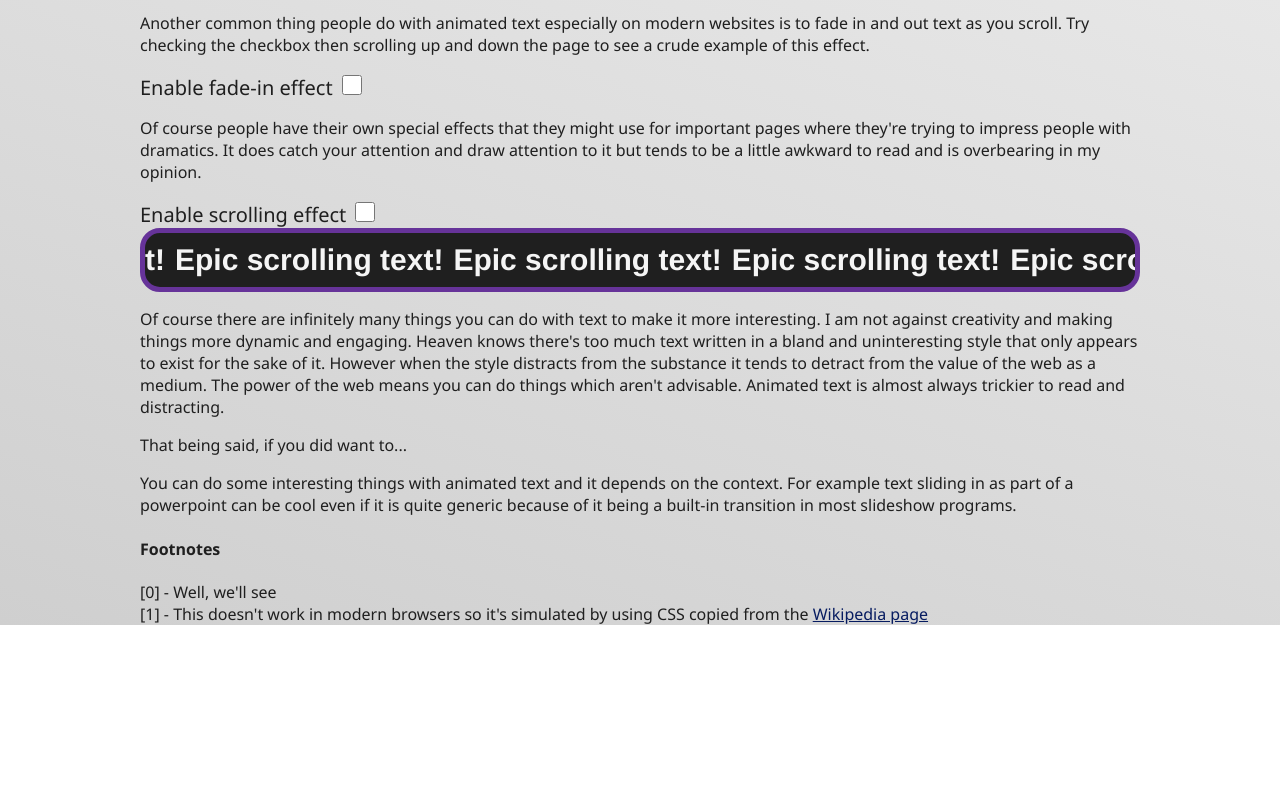
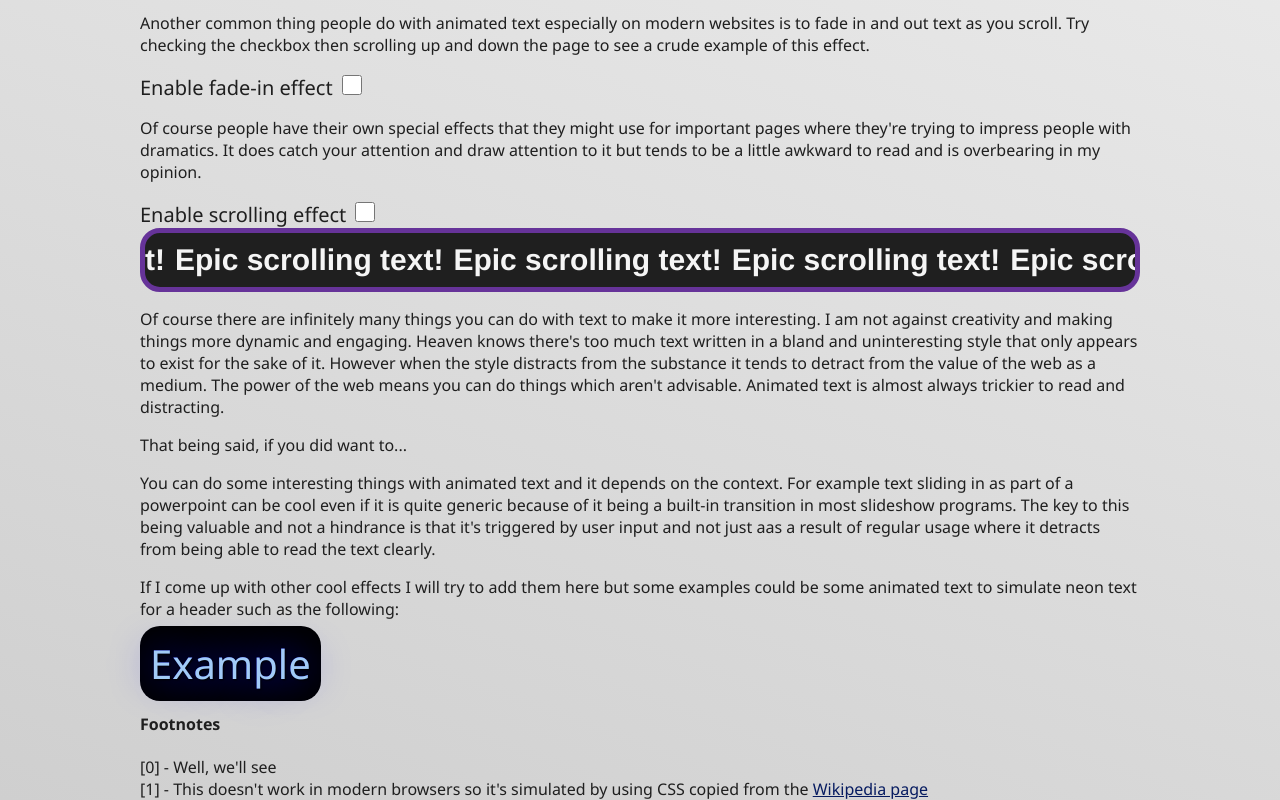
Before and after one commit to dubitabley/website, a SvelteKit app: page /posts/animated-text in a window 1280 px wide. Shown: the part 642-1442 px from the top of the page. Before the commit the page ends 1267 px from the top, so only its background shows below. Built offline with nearby package versions, Linux system fonts and the light colour scheme.

Commit message:
Add neon text to animated text post

```diff
--- /dev/null
+++ b/src/lib/components/post/text/neon-text.svelte
@@ -0,0 +1,48 @@
+<script lang="ts">
+    import type { Snippet } from "svelte";
+
+    type NeonTextProps = {
+        children: Snippet;
+    };
+
+    let { children }: NeonTextProps = $props();
+</script>
+
+<neon-text>
+    {@render children()}
+</neon-text>
+
+<style>
+    neon-text {
+        /*text-shadow:
+            1px 1px 2px black,
+            0px 0 1em blue,
+            150px 0 2em blue;*/
+        color: hsl(211 83% 80%);
+        font-size: 40px;
+        background-color: black;
+        border-radius: 20px;
+        padding: 10px;
+        animation-name: neon-scroll;
+        animation-timing-function: linear;
+        animation-duration: 1s;
+        animation-iteration-count: infinite;
+        animation-direction: alternate;
+    }
+
+    @keyframes neon-scroll {
+        from {
+            text-shadow:
+                1px 1px 2px black,
+                0px 0 1em blue,
+                0 0 2em blue;
+        }
+
+        to {
+            text-shadow:
+                1px 1px 2px black,
+                0px 0 1em blue,
+                0px 0 0em blue;
+        }
+    }
+</style>
--- a/src/routes/(app)/cool-sites/+page.svelte
+++ b/src/routes/(app)/cool-sites/+page.svelte
@@ -20,3 +20,8 @@
         developed.
     </p>
 </div>
+
+<div>
+    <a href="https://dbushell.com/">https://dbushell.com/</a>
+    <p>A cool person's cool website with cool words on cool things.</p>
+</div>
--- a/src/routes/(app)/posts/animated-text/+page.svelte
+++ b/src/routes/(app)/posts/animated-text/+page.svelte
@@ -1,6 +1,7 @@
 <script lang="ts">
     import Footnote from "$lib/components/post/footnote.svelte";
     import Post from "$lib/components/post/post.svelte";
+    import NeonText from "$lib/components/post/text/neon-text.svelte";
     import ScrollingText from "$lib/components/post/text/scrolling-text.svelte";
     import { EffectType } from "$lib/components/post/text/text-effect-types";
     import TextEffectWrapper from "$lib/components/post/text/text-effect-wrapper.svelte";
@@ -144,8 +145,20 @@
                 You can do some interesting things with animated text and it
                 depends on the context. For example text sliding in as part of a
                 powerpoint can be cool even if it is quite generic because of it
-                being a built-in transition in most slideshow programs.
+                being a built-in transition in most slideshow programs. The key
+                to this being valuable and not a hindrance is that it's
+                triggered by user input and not just aas a result of regular
+                usage where it detracts from being able to read the text
+                clearly.
             </p>
+        </TextEffect>
+        <TextEffect>
+            <p>
+                If I come up with other cool effects I will try to add them here
+                but some examples could be some animated text to simulate neon
+                text for a header such as the following:
+            </p>
+            <NeonText>Example</NeonText>
         </TextEffect>
     </Post>
 </TextEffectWrapper>
```
